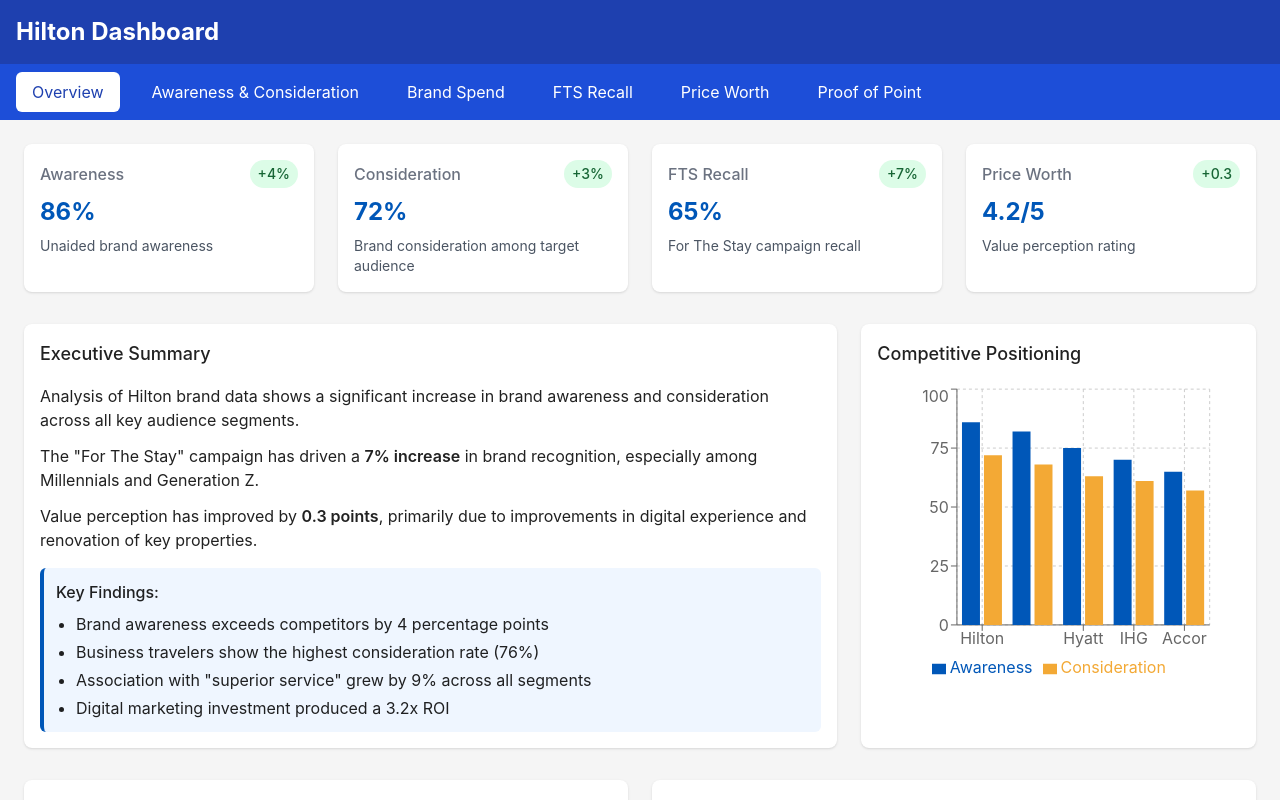
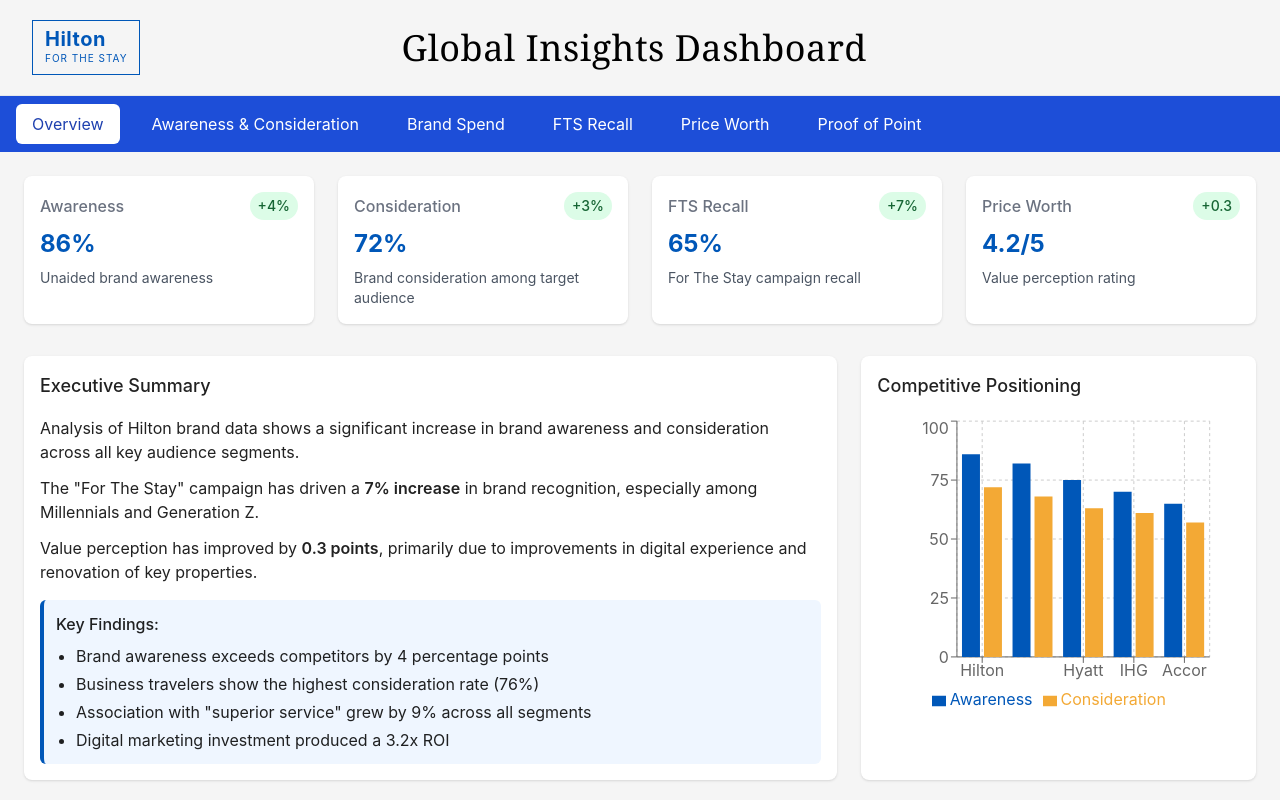
Before and after one commit to dani-rios-data/hilton_all, a React (Vite) app in the folder Hilton_Dashboard/: page / in a window 1280 px wide. Shown: the top 800 px of the page. Built offline with nearby package versions, Linux system fonts and the light colour scheme.

Commit message:
Implementar header con el diseño exacto proporcionado por el usuario

```diff
--- a/Hilton_Dashboard/src/layout/Layout.tsx
+++ b/Hilton_Dashboard/src/layout/Layout.tsx
@@ -1,4 +1,5 @@
 import React from 'react'
+import { colors } from '../utils/colors'
 
 interface LayoutProps {
   children: React.ReactNode
@@ -18,11 +19,50 @@
 
   return (
     <div className="min-h-screen flex flex-col">
-      <header className="bg-blue-800 text-white p-4">
-        <div className="container mx-auto">
-          <h1 className="text-2xl font-bold">Hilton Dashboard</h1>
+      <div className="flex items-center justify-between px-8 py-5" style={{ borderBottom: '1px solid #E5E7EB' }}>
+        <div className="flex items-center">
+          <div style={{
+            border: `1px solid ${colors.hiltonBlue}`,
+            padding: '8px 12px'
+          }}>
+            <div className="font-bold" style={{
+              color: colors.hiltonBlue,
+              fontSize: '20px',
+              lineHeight: '1',
+              letterSpacing: '0.5px'
+            }}>
+              Hilton
+            </div>
+            <div style={{
+              color: colors.hiltonBlue,
+              fontSize: '10px',
+              letterSpacing: '1px',
+              marginTop: '2px'
+            }}>
+              FOR THE STAY
+            </div>
+          </div>
         </div>
-      </header>
+
+        <div className="flex flex-col items-center">
+          <h1 style={{
+            fontFamily: 'Georgia, serif',
+            fontSize: '36px',
+            color: colors.black,
+            fontWeight: 'normal',
+            letterSpacing: '0.5px',
+            margin: 0,
+            lineHeight: '1.2'
+          }}>
+            Global Insights Dashboard
+          </h1>
+        </div>
+
+        <div className="flex">
+          {/* Empty div for balance - keeps the header centered */}
+          <div style={{ width: '120px' }}></div>
+        </div>
+      </div>
 
       <nav className="bg-blue-700 text-white">
         <div className="container mx-auto px-4">
```
